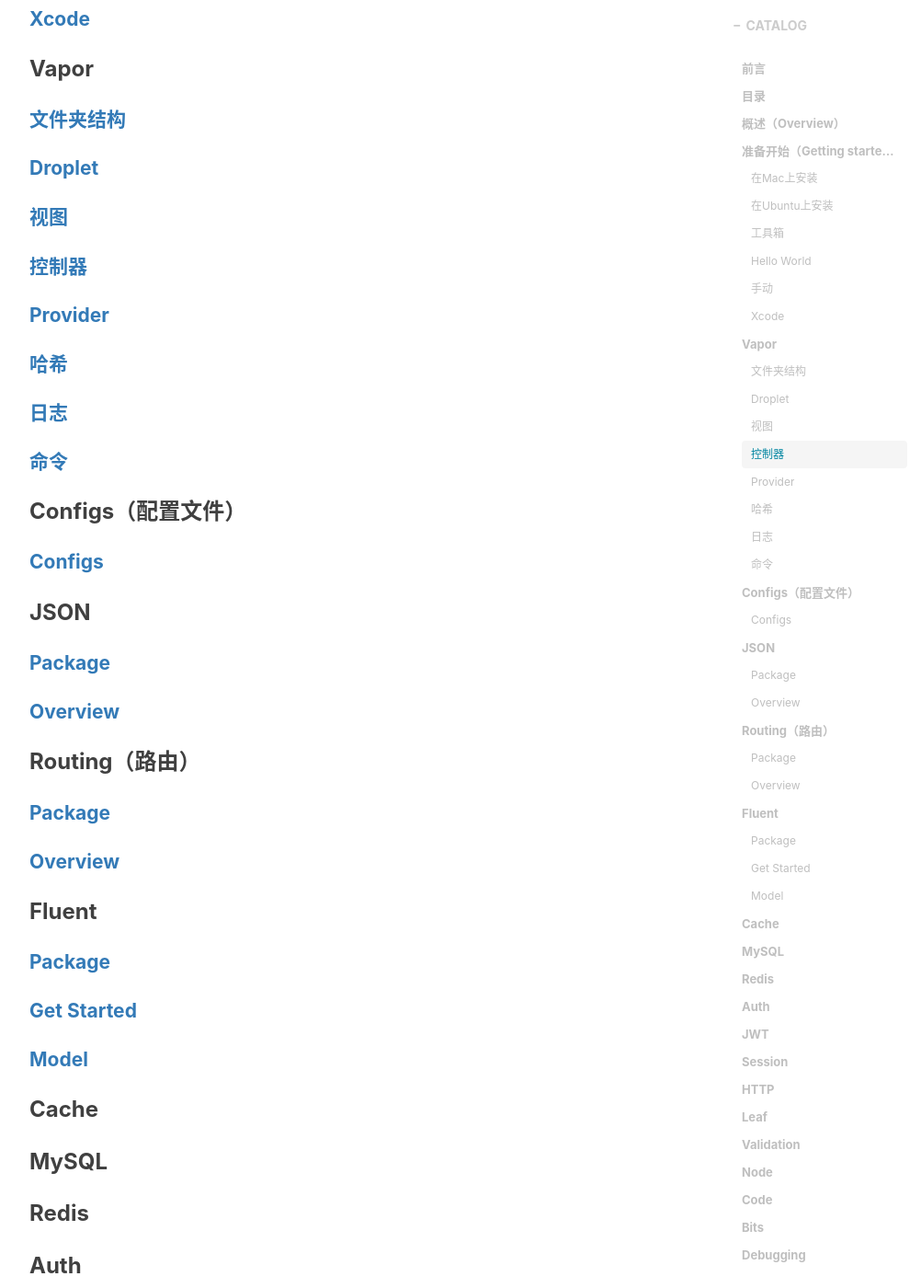
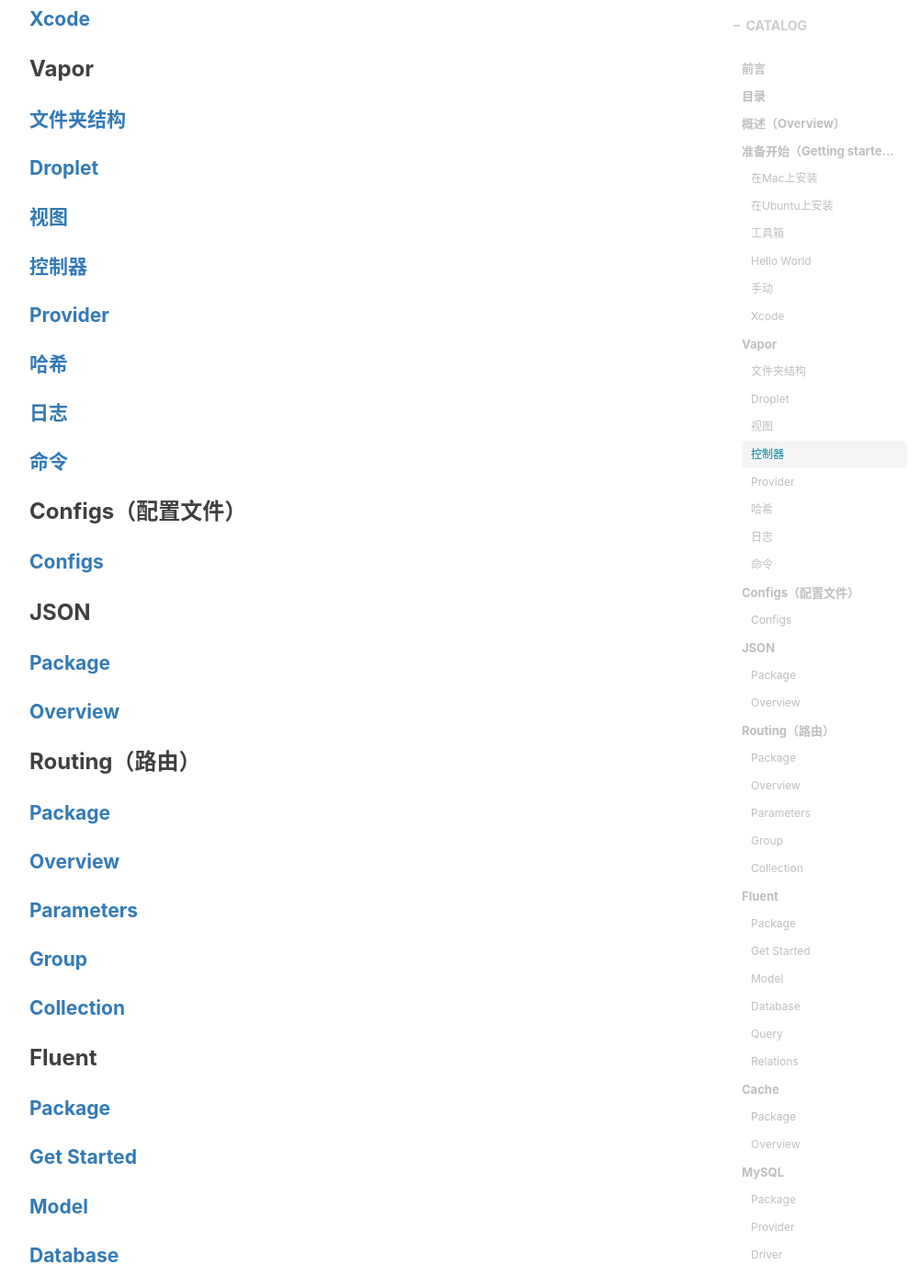
Before and after one commit to fandongtongxue/fandongtongxue.github.io, a Jekyll site: the page built from _posts/2017-08-01-iOS-SwiftVaporWeb.markdown, in a window 1280 px wide and 1400 px high, scrolled down 1174 px. Shown: the whole window at 92% size, without its empty margins (233-1235 px from the left). Built offline with Jekyll 4.4.1, drawn with Linux system fonts in a browser that asks for light colours; nearby versions of some CDN libraries; comment, search, counter and statistics services are not loaded; some of the changed text lies outside the part shown.

Commit message:
修改目录

```diff
--- a/_posts/2017-08-01-iOS-SwiftVaporWeb.markdown
+++ b/_posts/2017-08-01-iOS-SwiftVaporWeb.markdown
@@ -42,14 +42,29 @@
 ### Routing（路由）
 #### [Package](http://blog.fandong.me/2017/08/08/iOS-SwiftVaporWeb08/)
 #### [Overview](http://blog.fandong.me/2017/08/09/iOS-SwiftVaporWeb09/)
+#### [Parameters](http://blog.fandong.me/2017/08/09/iOS-SwiftVaporWeb10/)
+#### [Group](http://blog.fandong.me/2017/08/12/iOS-SwiftVaporWeb11/)
+#### [Collection](http://blog.fandong.me/2017/08/12/iOS-SwiftVaporWeb12/)
 ### Fluent
 #### [Package](http://www.jianshu.com/p/5a2f6965f73b)
 #### [Get Started](http://www.jianshu.com/p/f590e6449e47)
 #### [Model](http://www.jianshu.com/p/a919cd994f5b)
+#### [Database](http://www.jianshu.com/p/04d803ffb666)
+#### [Query](http://www.jianshu.com/p/fb6d1a9949c7)
+#### [Relations](http://www.jianshu.com/p/905239375d19)
 ### Cache
+#### [Package](http://blog.fandong.me/2017/08/12/iOS-SwiftVaporWeb13/)
+#### [Overview](http://blog.fandong.me/2017/08/12/iOS-SwiftVaporWeb14/)
 ### MySQL
+#### [Package](http://www.jianshu.com/p/6f7a45138787)
+#### [Provider](http://www.jianshu.com/p/406cecd2d742)
+#### [Driver](http://www.jianshu.com/p/3bc2bfcbe26a)
 ### Redis
+#### [Package](http://blog.fandong.me/2017/08/12/iOS-SwiftVaporWeb15/)
+#### [Provider](http://blog.fandong.me/2017/08/12/iOS-SwiftVaporWeb16/)
 ### Auth
+#### [Package](http://www.jianshu.com/p/0d4344e0f1a0)
+#### [Provider](http://www.jianshu.com/p/900e80cce498)
 ### JWT
 ### Session
 ### HTTP
--- a/_posts/2017-08-12-iOS-SwiftVaporWeb16.markdown
+++ b/_posts/2017-08-12-iOS-SwiftVaporWeb16.markdown
@@ -19,3 +19,5 @@
 为了配合Swift部署到服务器,我把ECS的服务器系统改为Ubuntu16.04。
 > [Vapor 2.0 - 文档目录](http://blog.fandong.me/2017/08/01/iOS-SwiftVaporWeb/)
 > 以下文字翻译自[Vapor Docs/Redis/Provider/](https://docs.vapor.codes/2.0/redis/provider/)
+
+## Redis提供商
```
